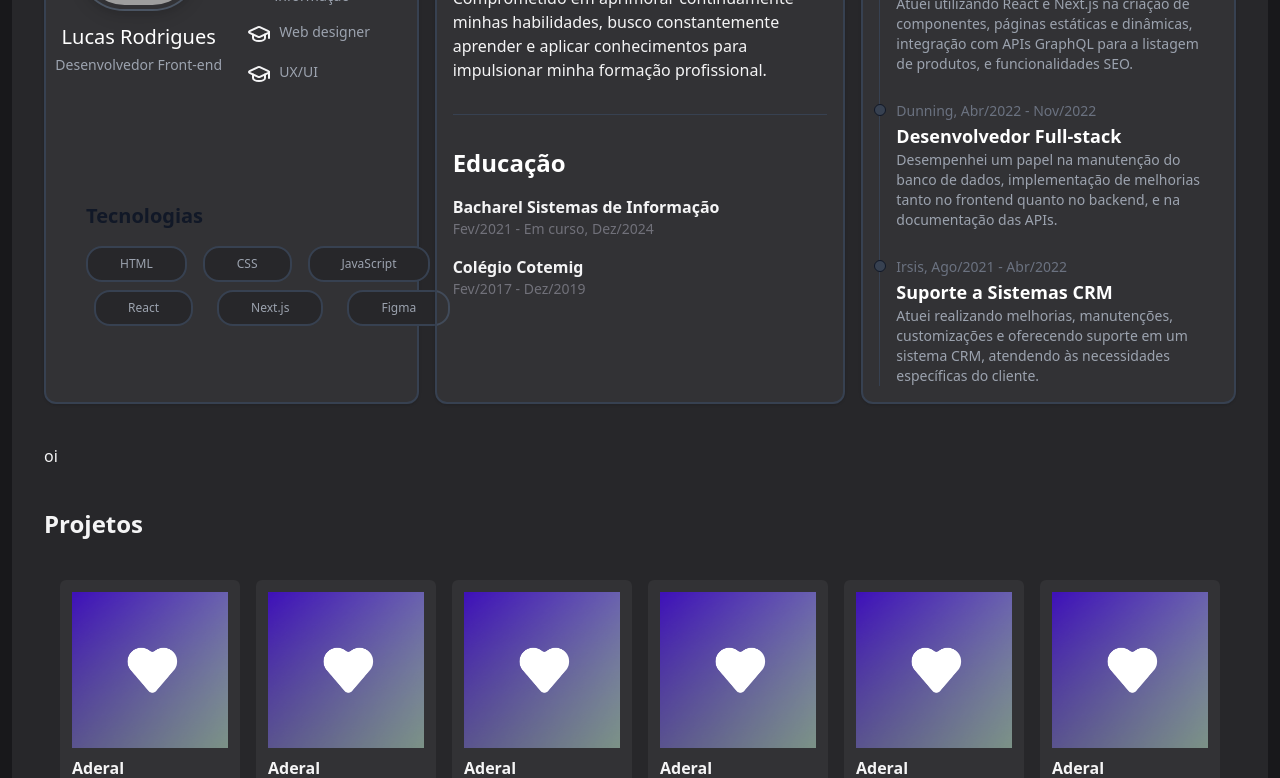
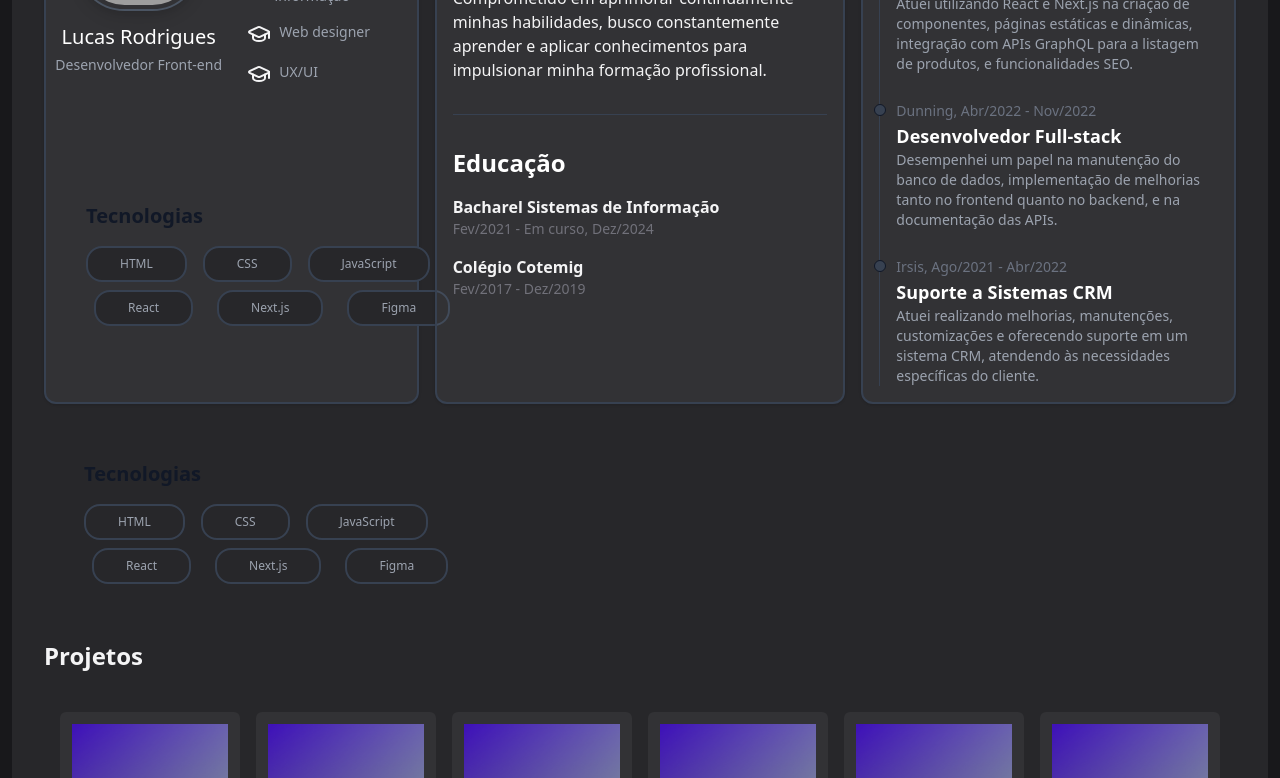
Before and after one commit to rodrigueslucas062/portfolio, a Next.js app: page / in a window 1280 px wide. Shown: the part 422-1200 px from the top of the page. Built offline with nearby package versions, Linux system fonts and the light colour scheme; grey boxes are pictures that could not be loaded.

Commit message:
✨🚧 Skills area

```diff
--- a/src/components/habilidades/Habilidades.jsx
+++ b/src/components/habilidades/Habilidades.jsx
@@ -1,7 +1,33 @@
 const Habilidades = () => {
     return (
         <section>
-            <h1>oi</h1>
+            <div className="py-4 px-10">
+                <h1 className="mb-4 text-xl font-bold text-gray-900 dark:text-white">Tecnologias</h1>
+                <div className="flex flex-col space-y-2">
+                    <div className="flex flex-col-5 gap-4">
+                        <div className="bg-zinc-800 p-2 px-4 rounded-2xl border-2 border-gray-700 flex items-center justify-center">
+                            <span className="text-xs text-gray-400 px-4 ">HTML</span>
+                        </div>
+                        <div className="bg-zinc-800 p-2 px-4 rounded-2xl border-2 border-gray-700 flex items-center justify-center">
+                            <span className="text-xs text-gray-400 px-4 ">CSS</span>
+                        </div>
+                        <div className="bg-zinc-800 p-2 px-4 rounded-2xl border-2 border-gray-700 flex items-center justify-center">
+                            <span className="text-xs text-gray-400 px-4 ">JavaScript</span>
+                        </div>
+                    </div>
+                    <div className="ml-2 flex flex-col-3 gap-6">
+                        <div className="bg-zinc-800 p-2 px-4 rounded-2xl border-2 border-gray-700 flex items-center justify-center">
+                            <span className="text-xs text-gray-400 px-4 ">React</span>
+                        </div>
+                        <div className="bg-zinc-800 p-2 px-4 rounded-2xl border-2 border-gray-700 flex items-center justify-center">
+                            <span className="text-xs text-gray-400 px-4 ">Next.js</span>
+                        </div>
+                        <div className="bg-zinc-800 p-2 px-4 rounded-2xl border-2 border-gray-700 flex items-center justify-center">
+                            <span className="text-xs text-gray-400 px-4 ">Figma</span>
+                        </div>
+                    </div>
+                </div>
+            </div>
         </section>
     )
 }
```
